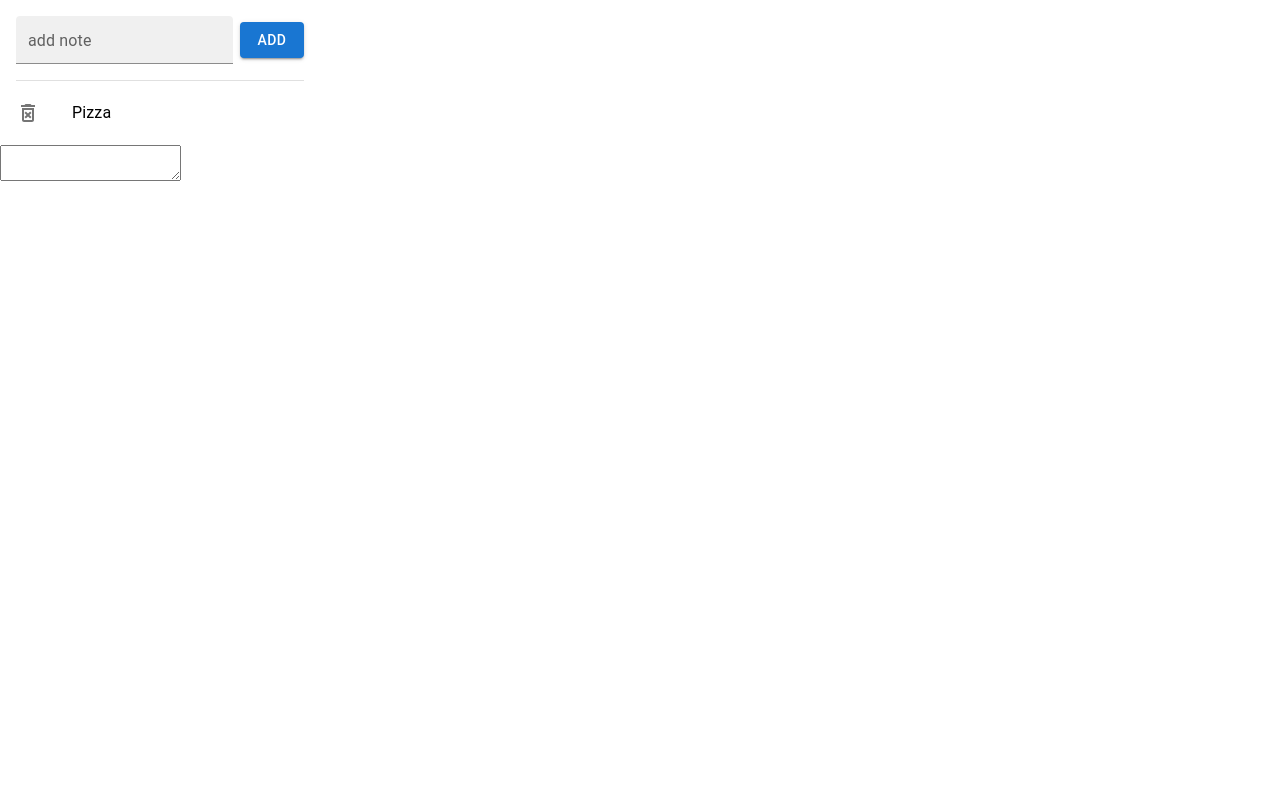
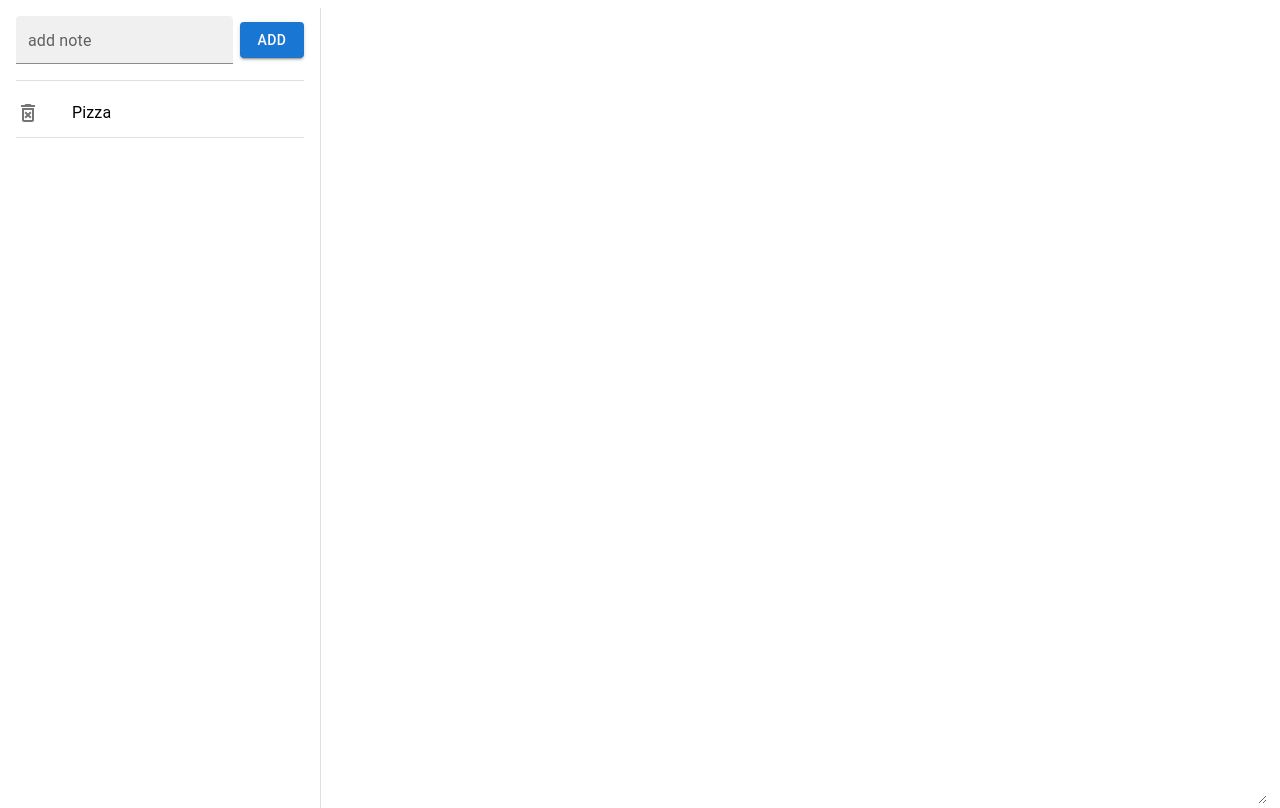
Before and after one commit to snowlizard/notes, a React app: page / in a window 1280 px wide. Built offline with nearby package versions, Linux system fonts and the light colour scheme.

Commit message:
style changes

```diff
--- a/src/components/main.tsx
+++ b/src/components/main.tsx
@@ -2,6 +2,7 @@ import * as React from "react";
 import { SideBar } from "./sideBar";
 import { addNote } from "../redux/actions";
 import { useSelector, useDispatch, RootStateOrAny } from "react-redux";
+import { Divider } from "@mui/material";
 
 interface obj {
     [key: string]: any
@@ -19,9 +20,10 @@ export const Main = () => {
     }
 
     return (
-        <div>
+        <div id="main">
             <SideBar />
-            <div>
+            <Divider orientation="vertical" variant="middle" />
+            <div id="text">
                 <textarea
                 value={notes[currNote]}
                 onChange={ (e) => { handleChange(e) } }>
--- a/src/components/notesBar.tsx
+++ b/src/components/notesBar.tsx
@@ -1,7 +1,7 @@
 import * as React from "react";
 import { deleteNote, currentNote } from "../redux/actions";
 import { useDispatch } from "react-redux";
-import { List, ListItemButton, ListItemText, ListItemIcon} from "@mui/material";
+import { List, ListItemButton, ListItemText, ListItemIcon, Divider} from "@mui/material";
 import { DeleteForeverOutlined } from "@mui/icons-material";
 
 export const NotesList = (props: any) => {
@@ -19,7 +19,8 @@ export const NotesList = (props: any) => {
         {
             Object.keys(props.notes).map( key => {
                 return (
-                    <ListItemButton key={key + "1"}
+                    <div key={key + "1"}>
+                        <ListItemButton
                             onClick={ () => listItemAction(key) }>
                             <ListItemIcon onClick={ () => deleteData(key) }>
                                 <DeleteForeverOutlined />
@@ -28,6 +29,8 @@ export const NotesList = (props: any) => {
                                 {key}
                             </ListItemText>
                         </ListItemButton>
+                        <Divider variant="middle" />
+                    </div>
                 );
             })
         }
--- a/src/components/sideBar.tsx
+++ b/src/components/sideBar.tsx
@@ -12,7 +12,6 @@ interface obj {
 export const SideBar = () => {
     const [noteName, setNoteName] = useState('');
     const notes = useSelector((state: RootStateOrAny) => { return state.notesReducer })
-    const currNote = useSelector( (state: RootStateOrAny) => { return state.currentNoteReducer})
 
     const dispatch = useDispatch();
 
--- /dev/null
+++ b/src/styles/components/main.scss
@@ -0,0 +1,24 @@
+#main {
+    display: flex;
+    height: 100%;
+}
+
+#app {
+    width: 100vw;
+    height: 100vh;
+}
+
+#text {
+    margin-left: .5em;
+    width: 73%;
+    height: 100%;
+    background-color: red;
+}
+
+#text > textarea{
+    width: 100%;
+    height: 100%;
+    border-style: none;
+    outline: none;
+    border-color: transparent;
+}
--- a/src/styles/styles.scss
+++ b/src/styles/styles.scss
@@ -1,2 +1,3 @@
 @import './components/_base.scss';
 @import './components/sidebar.scss';
+@import './components/main.scss';
```
Lines whose indentation alone changed are shown as unchanged.
